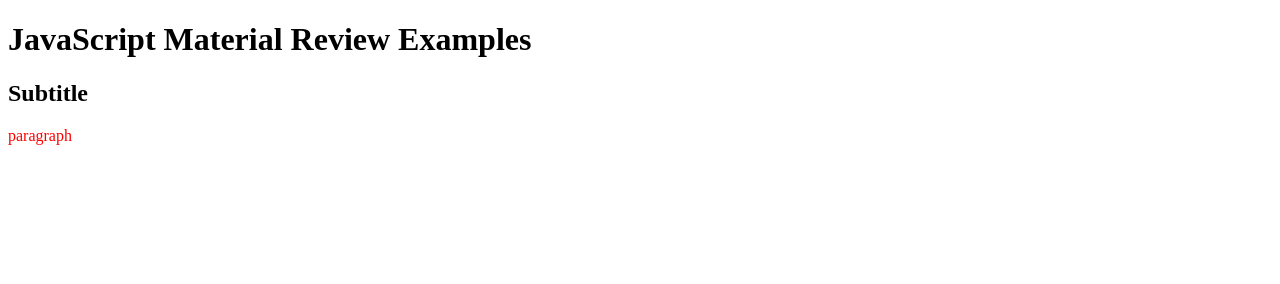
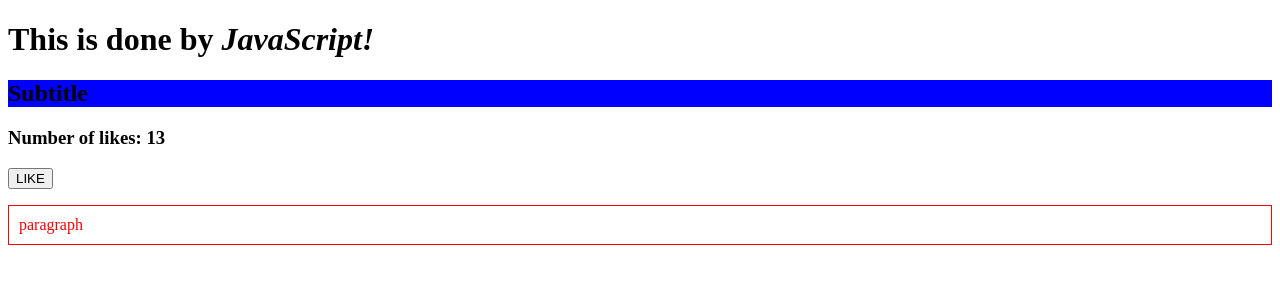
Before and after one commit to ksebestyen91/sah-js-example-april-20, a plain HTML site: page index.html in a window 1280 px wide. Drawn offline with nearby package versions, Linux system fonts and the light colour scheme.

Commit message:
add jquery first

```diff
--- a/index.html
+++ b/index.html
@@ -9,7 +9,10 @@
 <body>
     <h1>JavaScript Material Review Examples</h1>
     <h2>Subtitle</h2>
+    <h3>Number of likes: <span>13</span></h3>
+    <button>LIKE</button>
     <p>paragraph</p>
+    <script src="https://code.jquery.com/jquery-3.5.1.min.js"></script>
     <script src="scripts.js"></script>
 </body>
 </html>
--- a/scripts.js
+++ b/scripts.js
@@ -1 +1,16 @@
+// Third part:
+
+$('h1').html('This is done by <em>JavaScript!</em>');
+$('p').css('border', '1px solid red');
+$('p').css('padding', '10px');
+$('h2').toggleClass('kek');
+
 console.log('Script file is loaded.');
+
+// Single line comment
+
+/*
+Multiple
+lines
+of comment
+*/
--- a/style.css
+++ b/style.css
@@ -1,3 +1,7 @@
 p {
     color: red;
 }
+
+.kek {
+    background: blue;
+}
```
